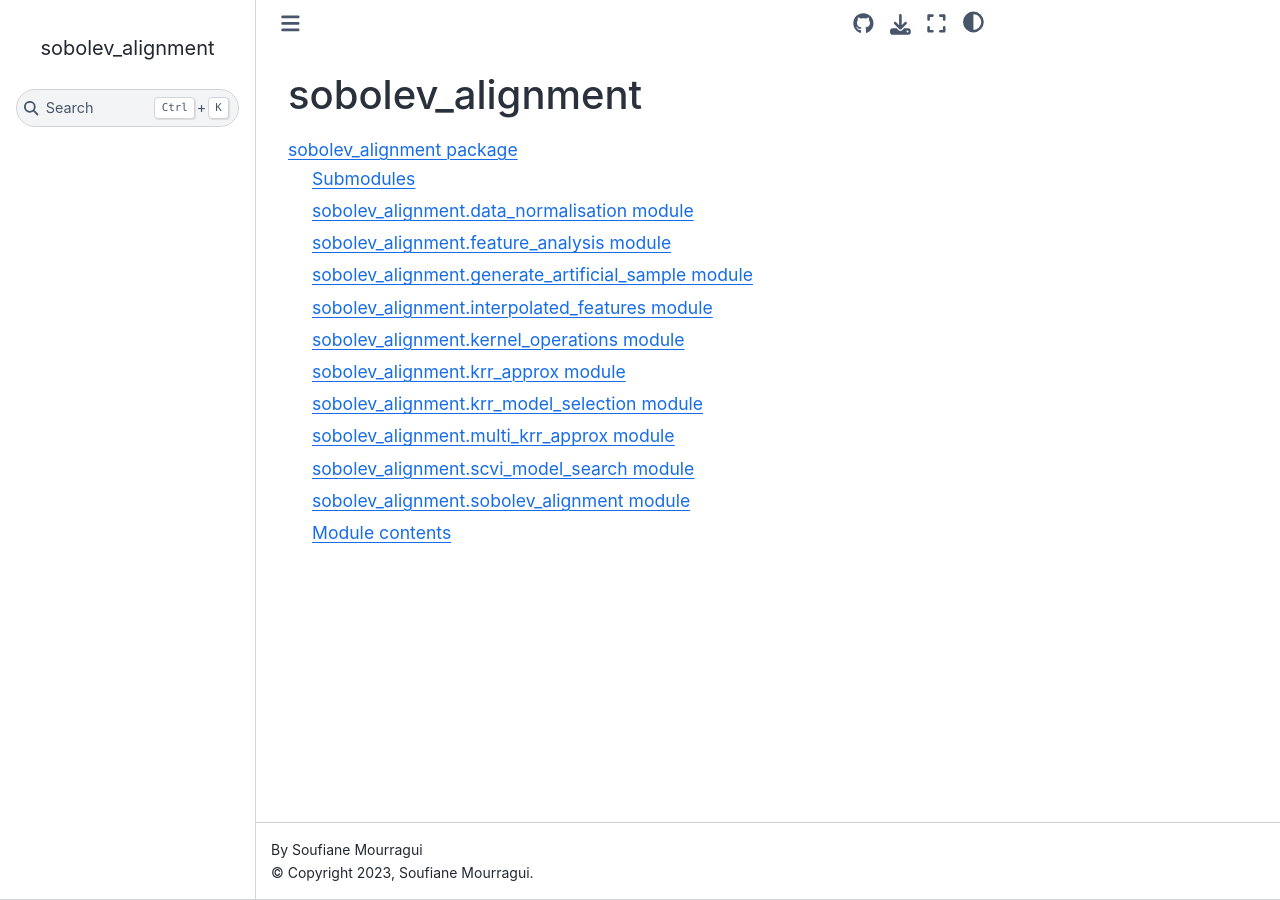
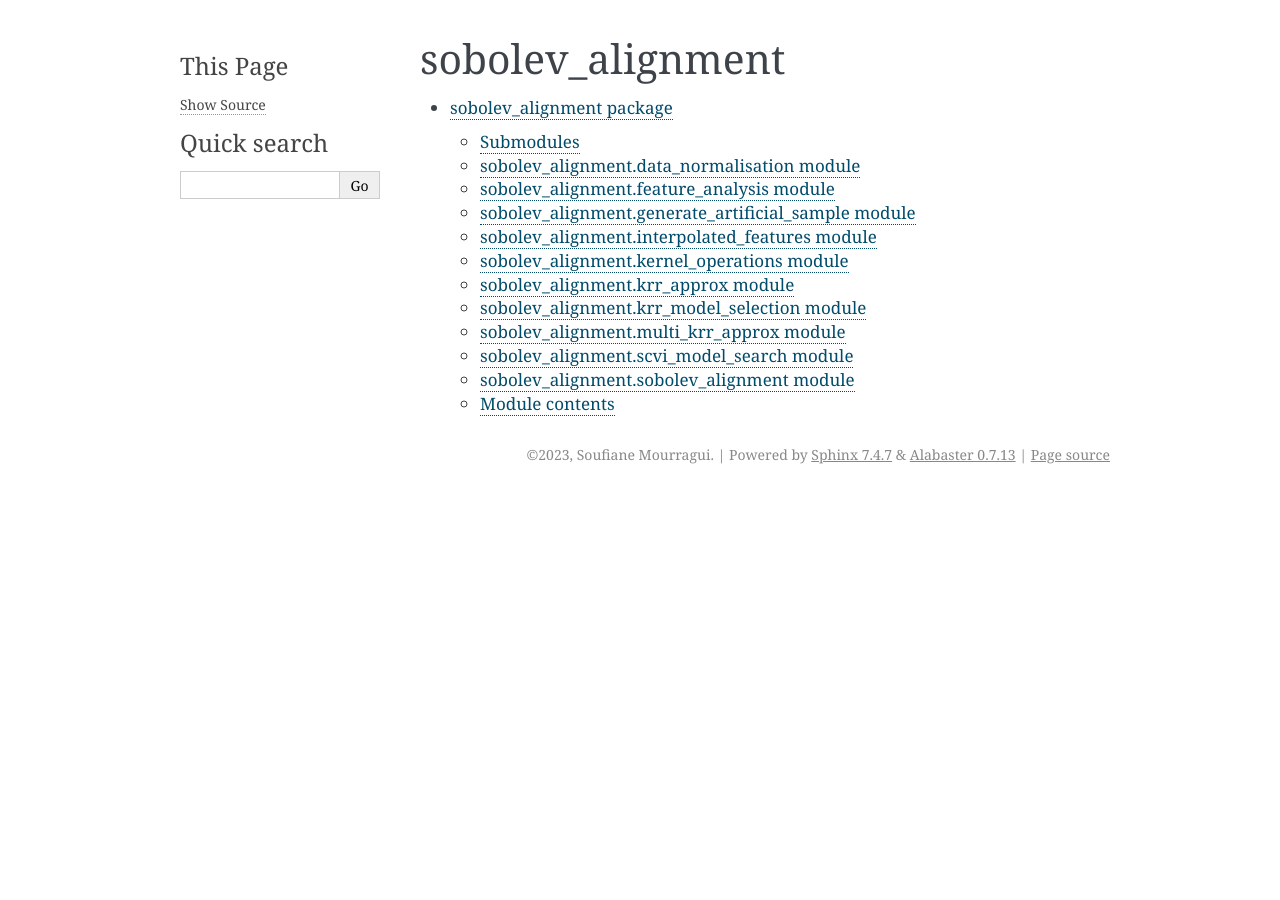
Before and after one commit to NKI-CCB/sobolev_alignment, a Sphinx documentation site: the page built from docs/source/modules.rst, in a window 1280 px wide. Built offline with Sphinx 7.4.7, drawn with Linux system fonts in a browser that asks for light colours.

Commit message:
read the doc

```diff
--- a/docs/conf.py
+++ b/docs/conf.py
@@ -5,8 +5,11 @@
 
 # -- Path setup --------------------------------------------------------------
 import sys
+import os
 from pathlib import Path
 from unittest import mock
+
+sys.path.insert(0, os.path.abspath("../../sobolev_alignment/"))
 
 HERE = Path(__file__).parent
 sys.path.insert(0, str(HERE / "extensions"))
@@ -88,9 +91,9 @@ exclude_patterns = ["_build", "Thumbs.db", ".DS_Store", "**.ipynb_checkpoints"]
 # The theme to use for HTML and HTML Help pages.  See the documentation for
 # a list of builtin themes.
 #
-html_theme = "sphinx_book_theme"
-html_static_path = ["_static"]
-html_title = "sobolev_alignment"
+html_theme = "alabaster"
+# html_static_path = ["_static"]
+html_title = "Sobolev Alignment"
 
 html_theme_options = {
     "repository_url": "https://github.com/NKI-CCB/sobolev_alignment",
```
Also changed, not shown: docs/index.rst (+23 -2 lines).
